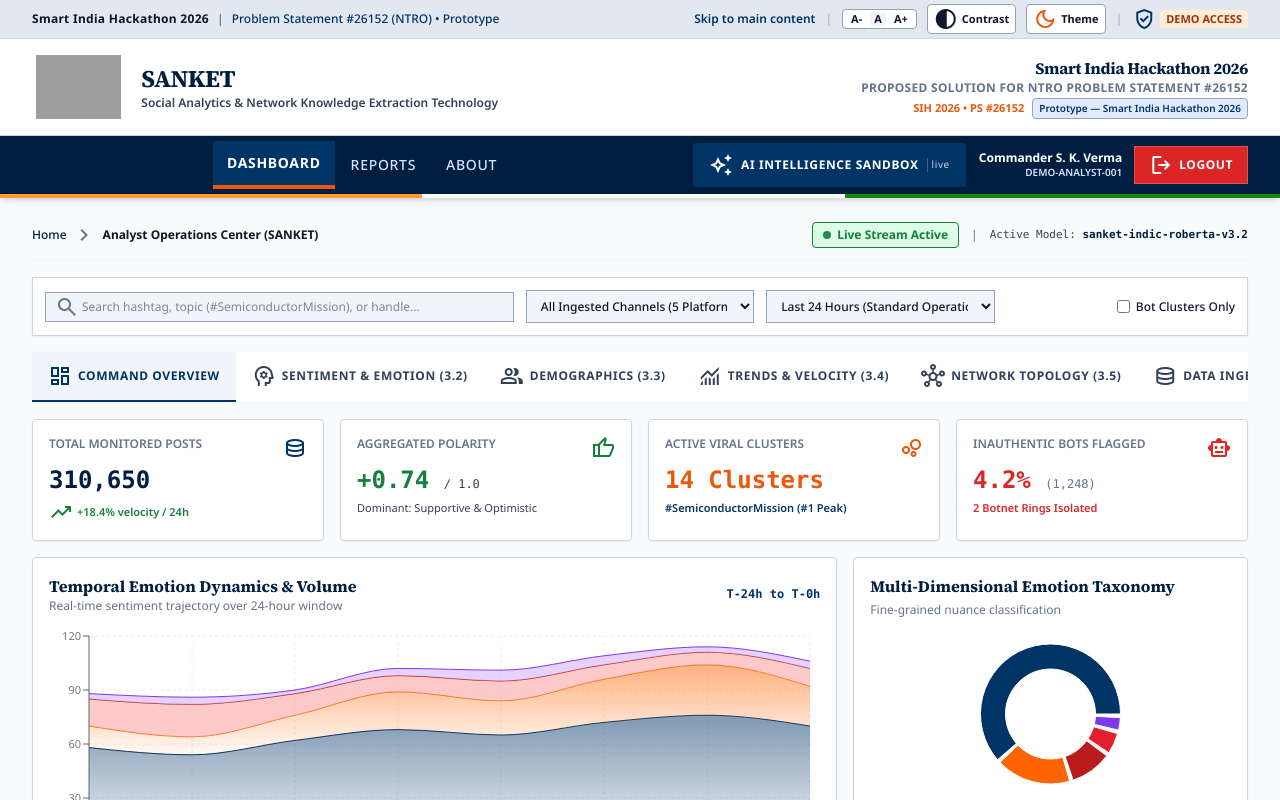
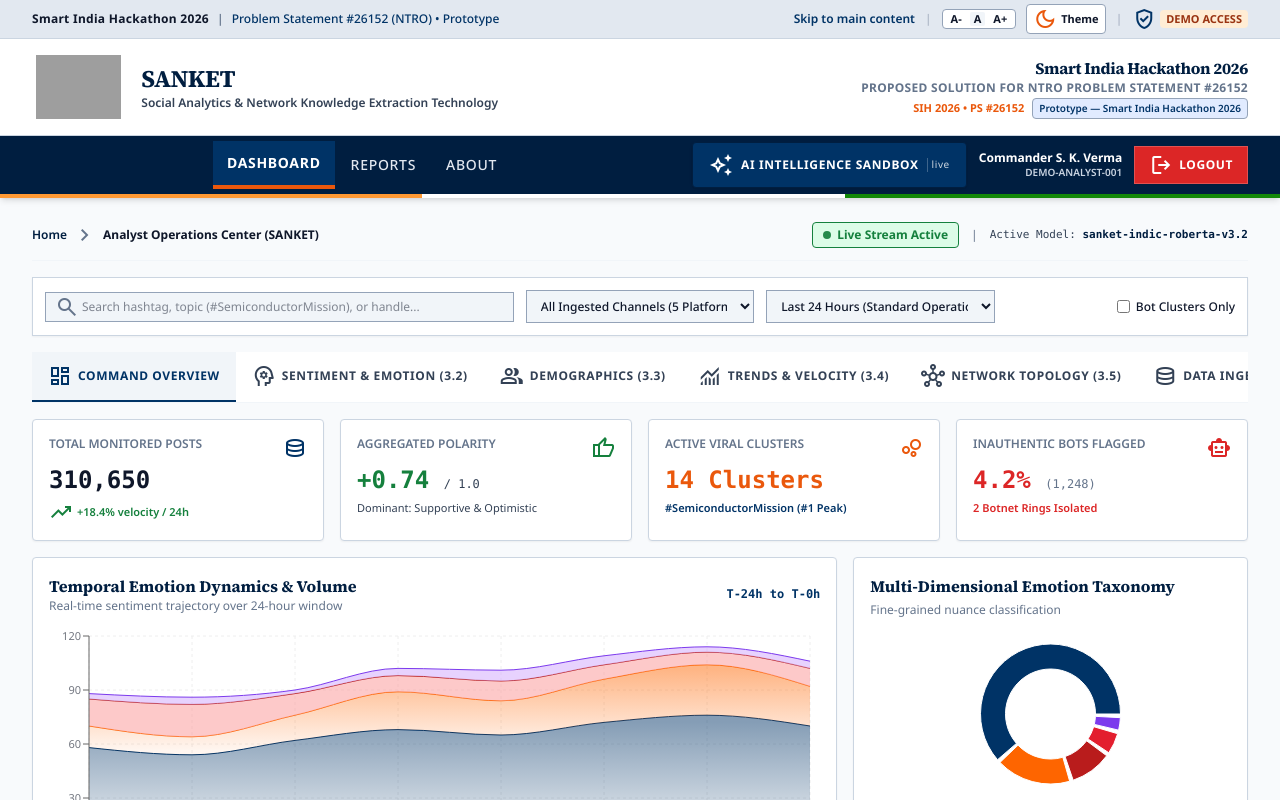
Before and after one commit to patelkevink07/SANKET-2, a React (Vite) app: page / in a window 1280 px wide. Shown: the top 800 px of the page. Built offline with nearby package versions, Linux system fonts and the light colour scheme; grey boxes are pictures that could not be loaded.

Commit message:
refactor: update branding, UI styling, and cleanup
- Update project contact email
- Refactor top navigation and CSS color tokens for dark mode support
- Remove unused high contrast functionality
- Apply font weight adjustments across UI elements

```diff
--- a/src/components/ContactView.tsx
+++ b/src/components/ContactView.tsx
@@ -38,7 +38,7 @@
               <p>Smart India Hackathon 2026 Prototype Submission</p>
               <p><strong>Problem Statement:</strong> #26152 (Sponsored by NTRO)</p>
               <p><strong>Team Repository:</strong> patelkevink07/SANKET-2</p>
-              <p><strong>Project Support:</strong> team.sanket.sih2026@gmail.com</p>
+              <p><strong>Project Support:</strong> patelkevink07@gmail.com</p>
             </div>
 
             <div className="p-4 bg-subtle border border-main rounded space-y-2">
--- a/src/components/DashboardScreen.tsx
+++ b/src/components/DashboardScreen.tsx
@@ -136,7 +136,7 @@
         {/* Breadcrumb & Live Status Bar */}
         <div className="flex flex-col sm:flex-row sm:items-center justify-between gap-2 text-xs border-b border-subtle pb-3">
           <div className="flex items-center gap-1.5 text-muted">
-            <button onClick={() => onNavigate('home')} className="hover:underline text-navy font-medium cursor-pointer">
+            <button onClick={() => onNavigate('home')} className="hover:underline text-navy font-semibold cursor-pointer">
               Home
             </button>
             <span className="material-symbols-outlined text-[14px]">chevron_right</span>
@@ -157,7 +157,7 @@
             </button>
             <span className="text-muted hidden md:inline">|</span>
             <span className="text-[11px] text-secondary font-mono hidden md:inline">
-              Active Model: <strong className="text-navy">sanket-indic-roberta-v3.2</strong>
+              Active Model: <strong className="text-navy font-bold">sanket-indic-roberta-v3.2</strong>
             </span>
           </div>
         </div>
@@ -311,7 +311,7 @@
                   <span className="text-xs text-muted font-semibold uppercase">Total Monitored Posts</span>
                   <span className="material-symbols-outlined text-brand text-xl">database</span>
                 </div>
-                <div className="text-2xl font-bold text-navy font-mono mt-1">310,650</div>
+                <div className="text-2xl font-bold text-primary font-mono mt-1">310,650</div>
                 <div className="text-[11px] text-green flex items-center gap-1 mt-1 font-semibold">
                   <span className="material-symbols-outlined text-[14px]">trending_up</span>
                   <span>+18.4% velocity / 24h</span>
--- a/src/components/Header.tsx
+++ b/src/components/Header.tsx
@@ -19,7 +19,6 @@
   onToggleTheme
 }) => {
   const [fontSizeOffset, setFontSizeOffset] = useState<number>(0);
-  const [highContrast, setHighContrast] = useState<boolean>(false);
 
   const SANKET_IMG = "https://lh3.googleusercontent.com/aida-public/AB6AXuBUOganULH4yr2KV_rB63OGkh2A8zBTOkiTcNLo0ZAm40PHRe5ueS0_s3mC7ZJO_6eqFdP7ZQW_hoCqHaHC1PYpa2-EVwO0ZMyCCmq4-11vZNVtH4rFh4KT0J__T97Vth6WTiMkdiU166hOxO06hTv_jAj6oWkKdjzz6qcwpyuxhXzaAoyJzDe6i_hnE8TPYAvnGydFgwuu8cutGX4vcdxAFjprIMvGlFGDt9rAQjugDHvKanfBlIjdQ_5EyGQ4t7SjJXI";
 
@@ -32,15 +31,6 @@
   const resetFontSize = () => {
     setFontSizeOffset(0);
     document.documentElement.style.fontSize = '100%';
-  };
-
-  const toggleContrast = () => {
-    setHighContrast(!highContrast);
-    if (!highContrast) {
-      document.documentElement.classList.add('contrast-more');
-    } else {
-      document.documentElement.classList.remove('contrast-more');
-    }
   };
 
   const handleImageClick = (e: React.MouseEvent, src: string, alt: string, caption: string) => {
@@ -97,20 +87,6 @@
               A+
             </button>
           </div>
-
-          {/* High Contrast Toggle (Relabeled to Contrast) */}
-          <button
-            onClick={toggleContrast}
-            className={`px-1.5 py-0.5 text-[11px] font-bold rounded border transition-colors flex items-center gap-1 ${
-              highContrast
-                ? 'bg-navy-dark text-white border-navy-dark'
-                : 'bg-surface text-primary border-card hover:bg-subtle'
-            }`}
-            title="Toggle High Contrast"
-          >
-            <span className="material-symbols-outlined text-[13px]">contrast</span>
-            <span className="hidden sm:inline">Contrast</span>
-          </button>
 
           {/* Real Light / Dark Theme Toggle Button */}
           {onToggleTheme && (
--- a/src/components/TopNavBar.tsx
+++ b/src/components/TopNavBar.tsx
@@ -31,8 +31,8 @@
   };
 
   return (
-    <nav className="bg-navy text-white font-semibold text-sm w-full flex flex-col tricolor-border sticky top-0 z-40 shadow-md">
-      <div className="max-w-[1280px] mx-auto w-full flex items-center justify-between px-3 sm:px-6 lg:px-8 py-1.5 lg:py-0">
+    <nav className="bg-[#001e40] dark:bg-[#0b1329] text-white font-semibold text-sm w-full flex flex-col tricolor-border sticky top-0 z-40 shadow-md border-b border-transparent dark:border-slate-800">
+      <div className="max-w-[1280px] mx-auto w-full flex items-center justify-between px-3 sm:px-6 lg:px-8 py-1.5 lg:py-0 text-white">
         {/* Mobile / Tablet Header Bar */}
         <div className="flex items-center justify-between w-full lg:w-auto">
           {/* Mobile brand text */}
@@ -43,7 +43,7 @@
             <span className="font-serif-headline font-bold text-white text-base tracking-wider">
               SANKET
             </span>
-            <span className="text-[10px] text-navy-light uppercase font-mono px-1.5 py-0.5 bg-white/10 rounded">
+            <span className="text-[10px] text-slate-200 uppercase font-mono px-1.5 py-0.5 bg-white/10 rounded">
               SIH 2026 #26152
             </span>
           </div>
@@ -70,7 +70,7 @@
               id="btn-mobile-menu-toggle"
               type="button"
               onClick={() => setMobileMenuOpen(!mobileMenuOpen)}
-              className="min-h-[44px] min-w-[44px] flex items-center justify-center p-2 rounded text-navy-light hover:text-white hover:bg-white/10 focus:outline-none transition-colors cursor-pointer"
+              className="min-h-[44px] min-w-[44px] flex items-center justify-center p-2 rounded text-slate-200 hover:text-white hover:bg-white/10 focus:outline-none transition-colors cursor-pointer"
               aria-label="Toggle Navigation Menu"
               aria-expanded={mobileMenuOpen}
             >
@@ -92,8 +92,8 @@
                   onClick={() => handleNavClick(item.id)}
                   className={`block py-3 px-3.5 text-xs xl:text-sm tracking-wider uppercase transition-all whitespace-nowrap min-h-[44px] flex items-center cursor-pointer ${
                     isActive
-                      ? 'bg-brand text-white font-bold border-b-4 border-saffron'
-                      : 'text-navy-light hover:bg-[#3a5f94]/60 hover:text-white font-medium'
+                      ? 'bg-[#003366] dark:bg-[#1e293b] text-white font-bold border-b-4 border-saffron'
+                      : 'text-slate-200 hover:bg-[#3a5f94]/60 dark:hover:bg-slate-800/80 hover:text-white font-medium'
                   }`}
                 >
                   {item.label}
@@ -126,7 +126,7 @@
             <div className="flex items-center gap-3">
               <div className="hidden xl:flex flex-col text-right">
                 <span className="text-xs font-bold text-white leading-tight">{user.name}</span>
-                <span className="text-[10px] text-navy-light">{user.badgeId}</span>
+                <span className="text-[10px] text-slate-300">{user.badgeId}</span>
               </div>
               <button
                 id="btn-nav-logout"
@@ -144,7 +144,7 @@
               className={`min-h-[38px] py-1.5 px-5 font-bold text-xs uppercase tracking-wider transition-colors border shadow-xs flex items-center gap-1.5 cursor-pointer ${
                 activePage === 'login'
                   ? 'bg-saffron text-white border-saffron'
-                  : 'bg-white text-navy hover:bg-[#f3f3f3] border-white'
+                  : 'bg-white text-[#001e40] hover:bg-[#f3f3f3] border-white'
               }`}
             >
               <span className="material-symbols-outlined text-[14px]">lock</span>
--- a/src/index.css
+++ b/src/index.css
@@ -11,11 +11,11 @@
   --color-code: var(--bg-code);
 
   /* Brand Navy Tokens */
-  --color-navy: var(--navy-dark);
+  --color-navy: var(--brand-navy);
   --color-navy-dark: var(--navy-dark);
   --color-navy-main: var(--navy-main);
   --color-navy-light: var(--navy-light);
-  --color-brand: var(--navy-main);
+  --color-brand: var(--brand-accent);
 
   /* Typography Colors */
   --color-primary: var(--text-primary);
@@ -27,6 +27,7 @@
   /* Borders */
   --color-main: var(--border-main);
   --color-card: var(--border-card);
+  --color-subtle-border: var(--border-subtle);
 
   /* Saffron Accents */
   --color-saffron: var(--accent-saffron);
@@ -69,6 +70,8 @@
   --bg-code: #1e293b;
 
   /* Navy Brand */
+  --brand-navy: #001e40;
+  --brand-accent: #003366;
   --navy-dark: #001e40;
   --navy-main: #003366;
   --navy-light: #d5e3ff;
@@ -130,6 +133,8 @@
   --bg-code: #070d18;
 
   /* Navy Brand */
+  --brand-navy: #93c5fd;
+  --brand-accent: #60a5fa;
   --navy-dark: #0a152b;
   --navy-main: #1d4ed8;
   --navy-light: #2563eb;
```
